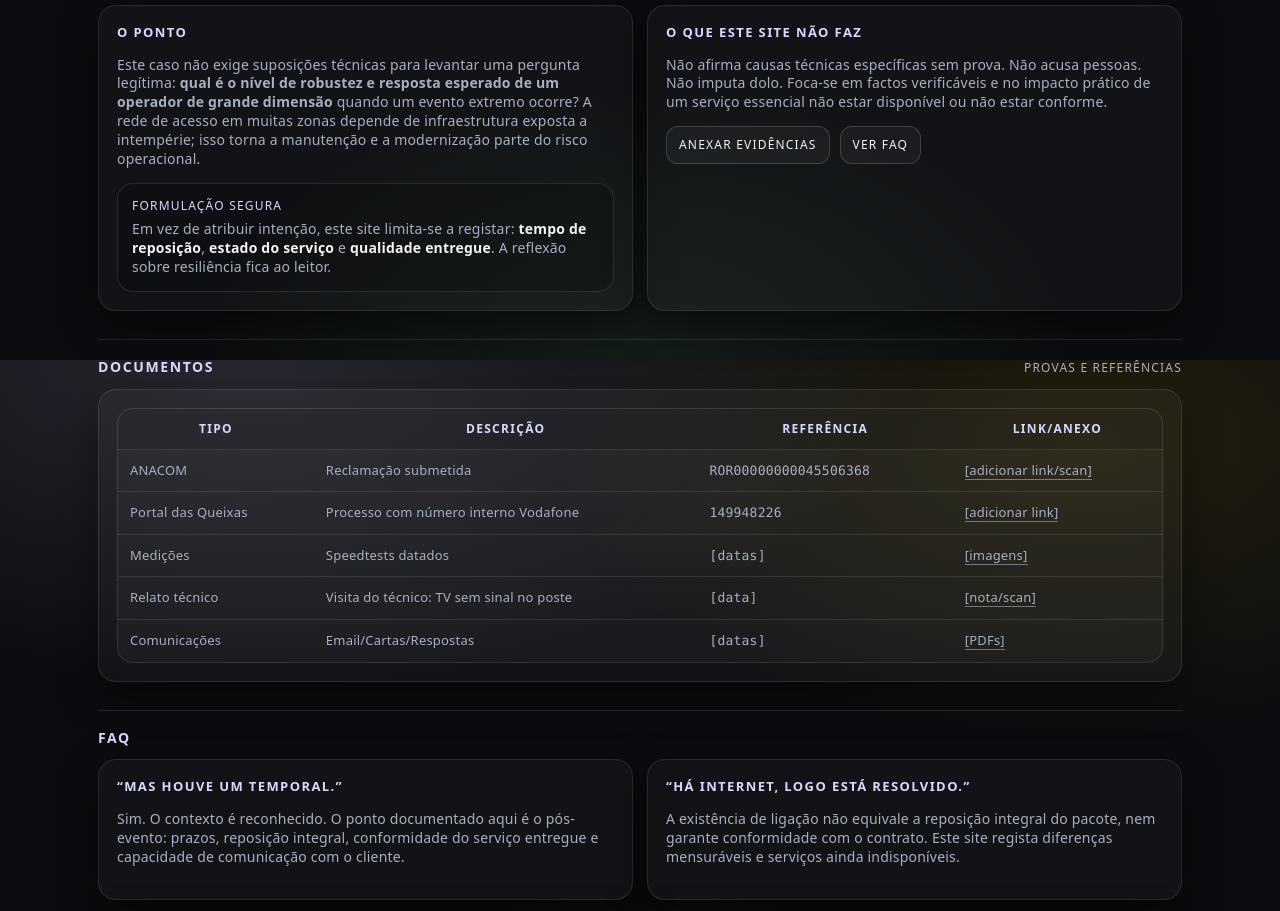
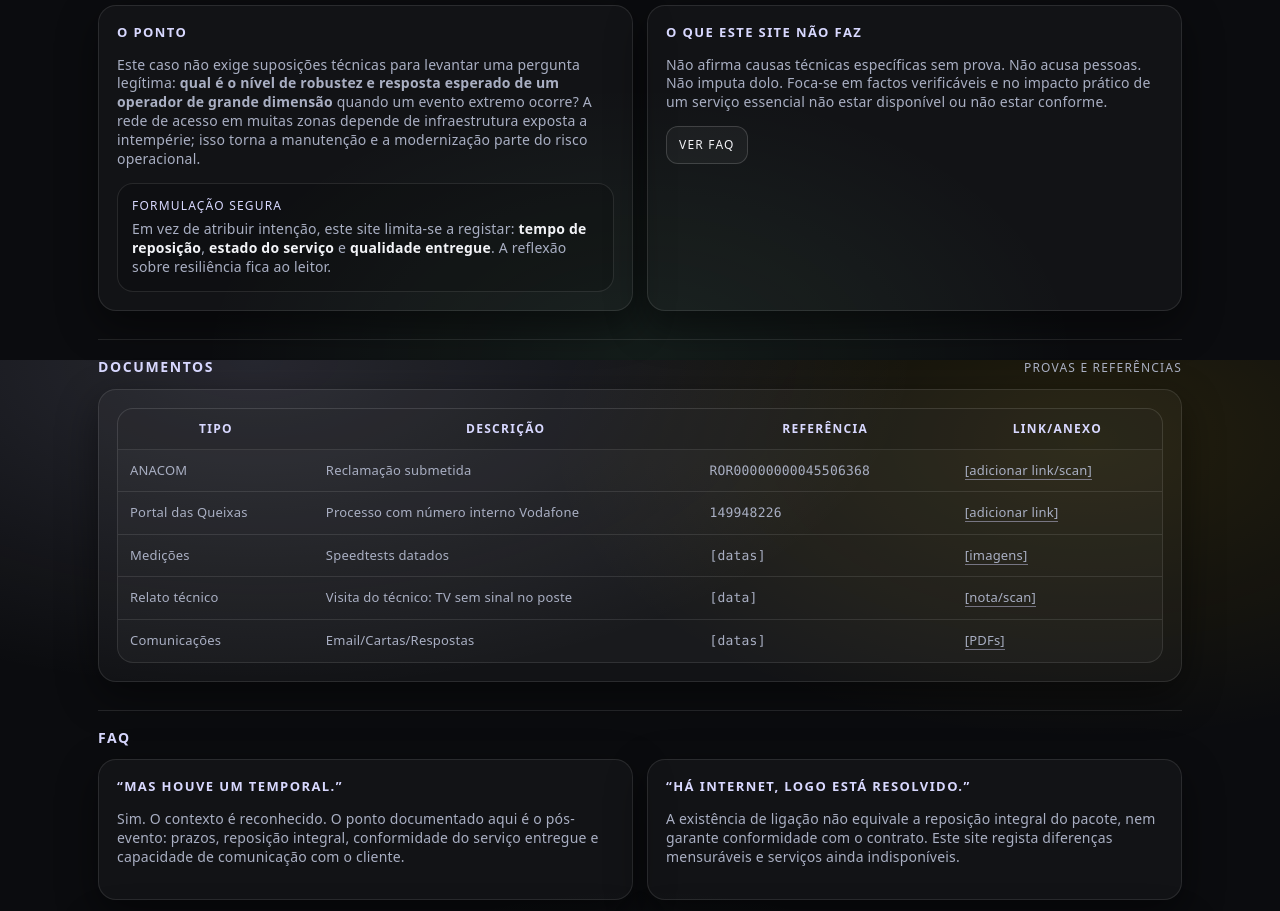
Before and after one commit to sergioB79/IN-CONTINUIDADE-vodafone, a plain HTML site: page index.html in a window 1280 px wide. Shown: the part 2040-2951 px from the top of the page. Drawn offline with Linux system fonts and the light colour scheme.

```diff
--- a/index.html
+++ b/index.html
@@ -573,7 +573,6 @@
             </p>
 
             <div class="btns">
-              <a class="btn" href="#docs">Anexar evidências</a>
               <a class="btn" href="#faq">Ver FAQ</a>
             </div>
           </div>
```
